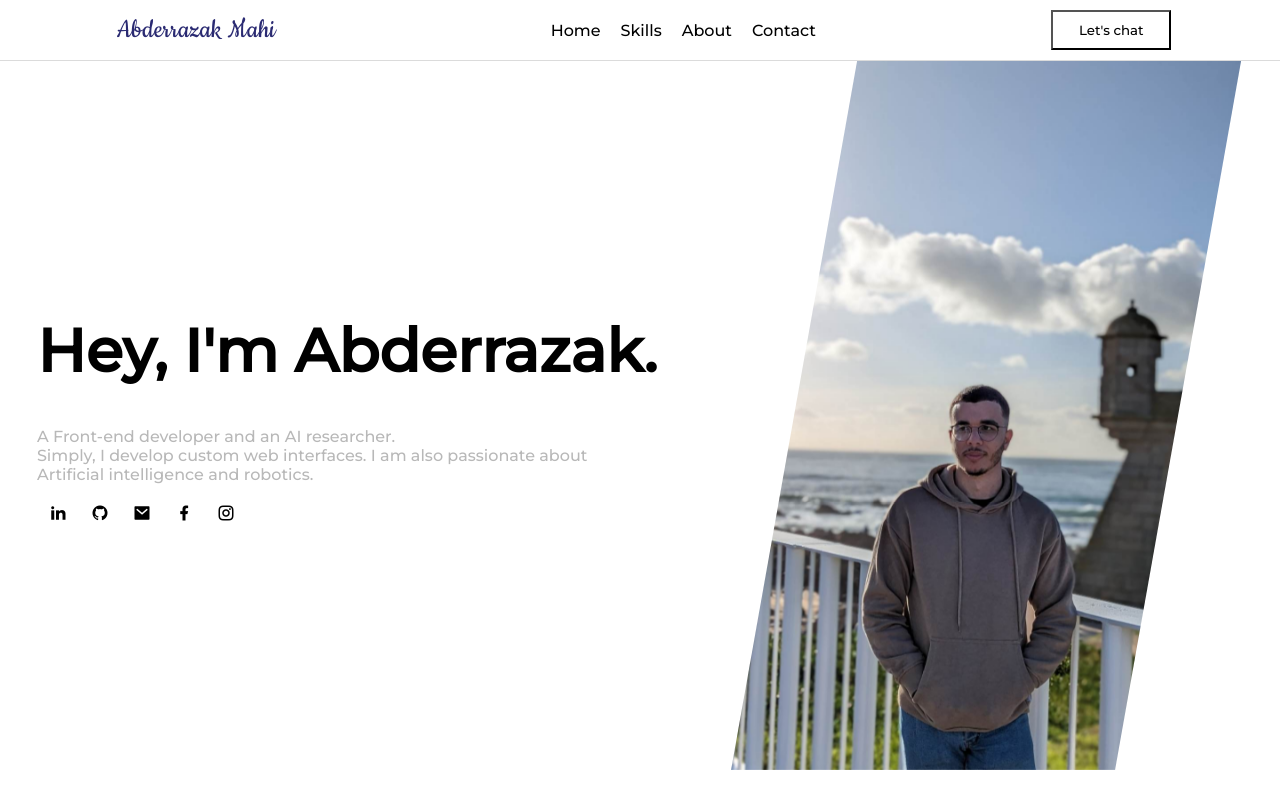
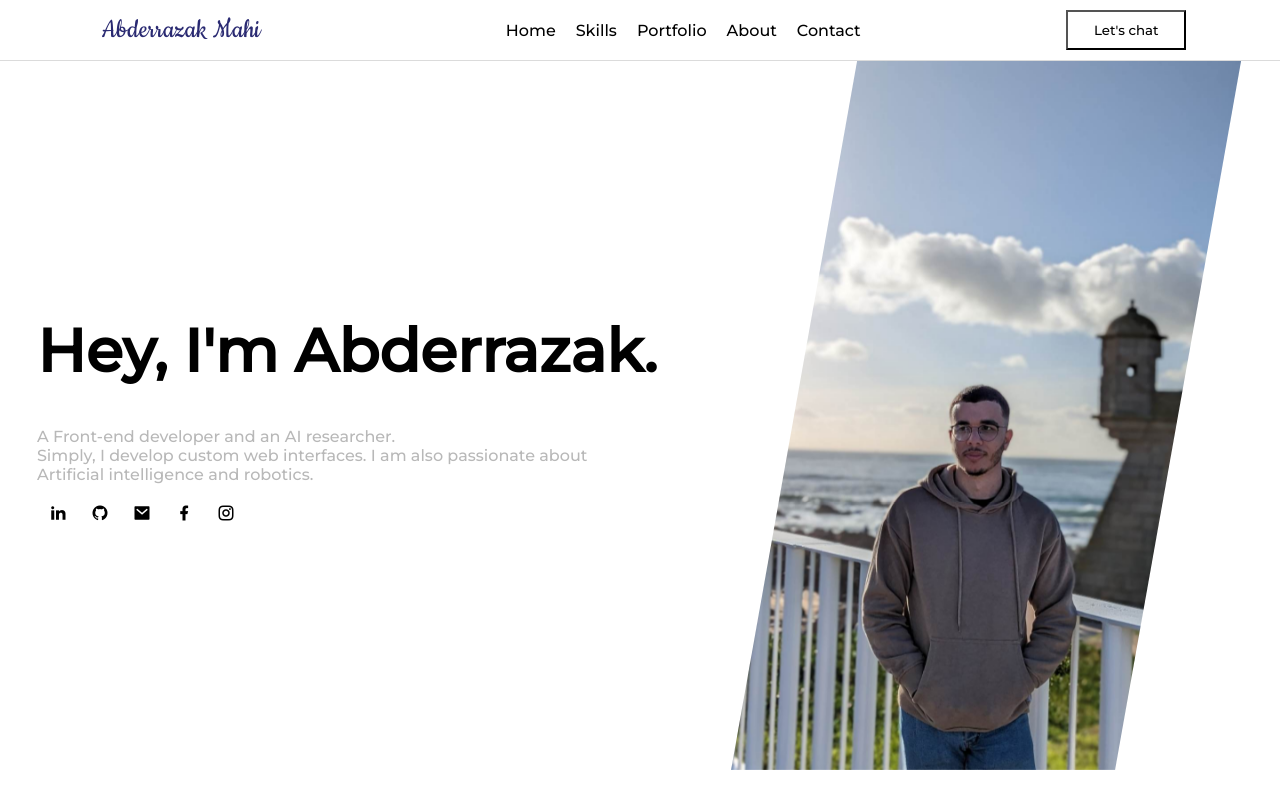
Before and after one commit to abderrazakmahiii/myportfolio, a React (Create React App) app: page / in a window 1280 px wide. Shown: the top 800 px of the page. Built offline with nearby package versions, Linux system fonts and the light colour scheme.

Commit message:
adding celsiusmeter to navbar

```diff
--- a/src/Components/navbar.jsx
+++ b/src/Components/navbar.jsx
@@ -4,6 +4,7 @@ import { RiMenu4Fill } from 'react-icons/ri';
 export const menu = [
        { name: 'Home', link: '#home', icon: 'ri-home-2-fill' },
        { name: 'Skills', link: '#skills', icon: 'ri-medal-fill' },
+       { name: 'Portfolio', link: '#portfolio', icon: 'ri-reactjs-line' },
        { name: 'About', link: '#about', icon: 'ri-code-box-fill' },
        { name: 'Contact', link: '#contact', icon: 'ri-mail-fill' }
     ];
--- a/src/data.json
+++ b/src/data.json
@@ -4,7 +4,7 @@
       "background_image":"./projects/celsiusmeter.png",
       "name":"CelsiusMeter",
       "ghpages":"https://abderrazakmahiii.github.io/celsiusmeter",
-      "repository":"https://abderrazakmahiii.github.io/celsiusmeter",
+      "repository":"https://github.com/abderrazakmahiii/celsiusmeter",
       "description":"CelsiusMeter is a simple web application that renders weather informations from an API and displays it on the screen. It was created using React and the axios to fetch the data from the API.",
       "published_date":"11/03/2023"
     }
```
